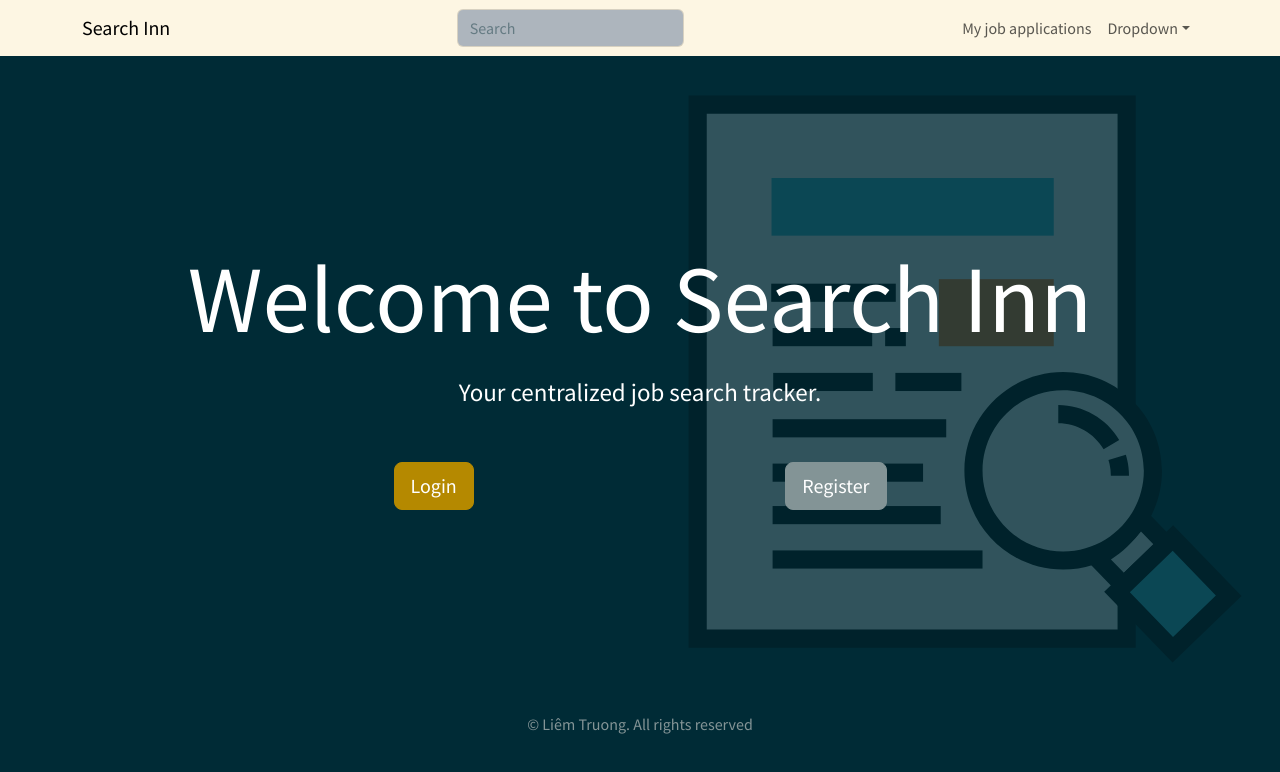
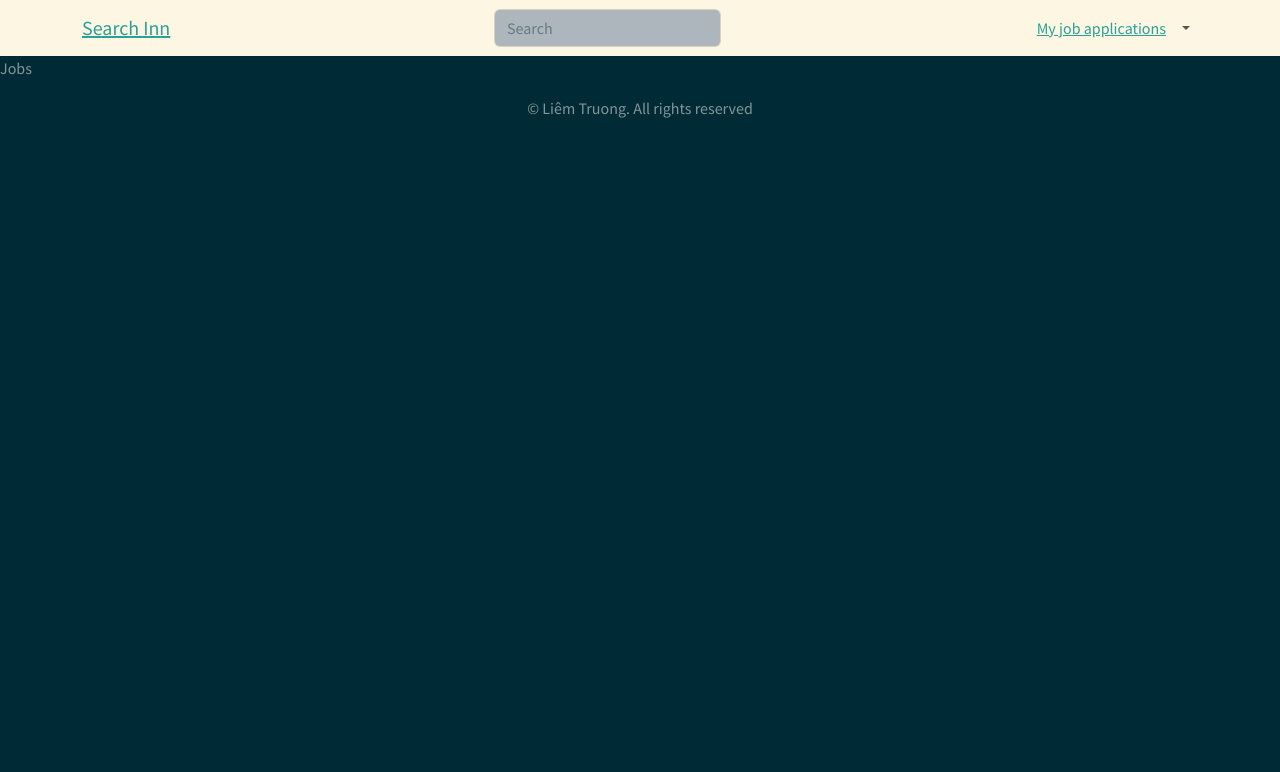
Before and after one commit to lt101/job-tracker, a React (Create React App) app in the folder client/: page /jobs in a window 1280 px wide. Shown: the top 772 px of the page. Built offline with nearby package versions, Linux system fonts and the light colour scheme.

Commit message:
add routing

```diff
--- a/client/package.json
+++ b/client/package.json
@@ -9,6 +9,7 @@
     "react": "^18.2.0",
     "react-bootstrap": "^2.8.0",
     "react-dom": "^18.2.0",
+    "react-router-dom": "^6.15.0",
     "react-scripts": "5.0.1",
     "web-vitals": "^2.1.4"
   },
--- a/client/src/App.js
+++ b/client/src/App.js
@@ -1,16 +1,28 @@
+import React from "react";
+import {
+  createBrowserRouter,
+  createRoutesFromElements,
+  Route,
+  RouterProvider,
+} from "react-router-dom";
 import "./App.css";
-import Footer from "./components/footer/Footer";
-import Header from "./components/header/Header";
 import LandingPage from "./pages/landingPage/LandingPage";
+import Root from "./Root";
+import Jobs from "./pages/jobs/Jobs";
 
 const App = () => {
+  const router = createBrowserRouter(
+    createRoutesFromElements(
+      <Route path="/" element={<Root />}>
+        <Route index element={<LandingPage />} />
+        <Route path="jobs" element={<Jobs />} />
+      </Route>
+    )
+  );
+
   return (
     <>
-      <Header />
-      <main>
-        <LandingPage />
-      </main>
-      <Footer />
+      <RouterProvider router={router} />
     </>
   );
 };
--- /dev/null
+++ b/client/src/Root.js
@@ -0,0 +1,17 @@
+import React from "react";
+import { Outlet } from "react-router-dom";
+import Header from "./components/header/Header";
+import Footer from "./components/footer/Footer";
+const Root = () => {
+  return (
+    <div>
+      <Header />
+      <main>
+        <Outlet />
+      </main>
+      <Footer />
+    </div>
+  );
+};
+
+export default Root;
--- a/client/src/components/header/Header.js
+++ b/client/src/components/header/Header.js
@@ -7,16 +7,19 @@ import {
   Form,
   FormControl,
 } from "react-bootstrap";
+import { Link } from "react-router-dom";
 
 const Header = () => {
   return (
     <Navbar expand="lg" className="bg-body-tertiary">
       <Container>
-        <Navbar.Brand href="#home">Search Inn</Navbar.Brand>
+        <Navbar.Brand>
+          <Link to="/">Search Inn</Link>
+        </Navbar.Brand>
         <Navbar.Toggle aria-controls="basic-navbar-nav" />
         <Navbar.Collapse id="basic-navbar-nav">
           <Nav className="m-auto">
-            <Form inline>
+            <Form inline="true">
               <FormControl
                 type="text"
                 placeholder="Search"
@@ -25,8 +28,10 @@ const Header = () => {
             </Form>
           </Nav>
           <Nav>
-            <Nav.Link href="#home">My job applications</Nav.Link>
-            <NavDropdown title="Dropdown" id="basic-nav-dropdown">
+            <Nav.Link>
+              <Link to="/jobs">My job applications</Link>
+            </Nav.Link>
+            <NavDropdown title="" id="basic-nav-dropdown">
               <NavDropdown.Item href="#action/3.1">My Profile</NavDropdown.Item>
               <NavDropdown.Item href="#action/3.2">Logout</NavDropdown.Item>
             </NavDropdown>
--- /dev/null
+++ b/client/src/pages/jobs/Jobs.js
@@ -0,0 +1,8 @@
+import React from "react";
+import "./Jobs.css";
+
+const Jobs = () => {
+  return <div>Jobs</div>;
+};
+
+export default Jobs;
```
Also changed, not shown: client/src/pages/jobs/Jobs.css (added), 1 other file (tests, documents, lock files or other folders).
